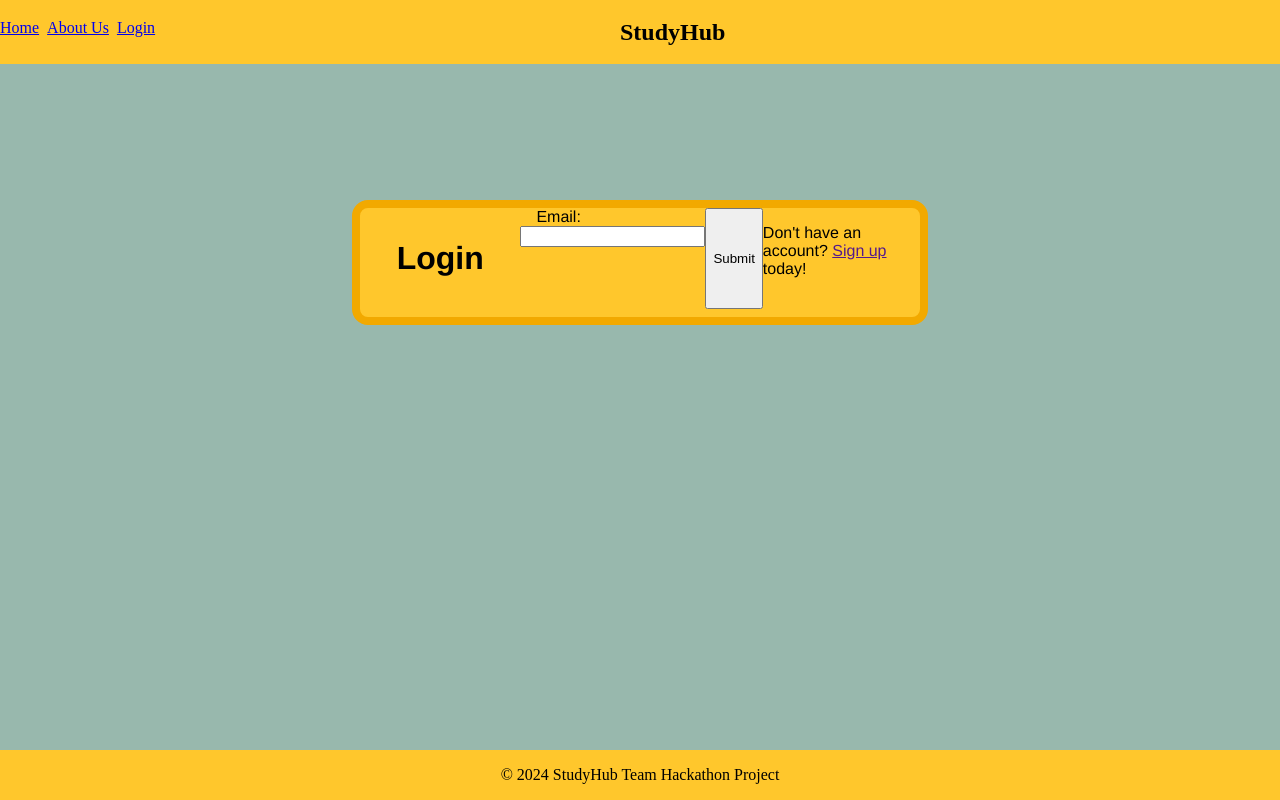
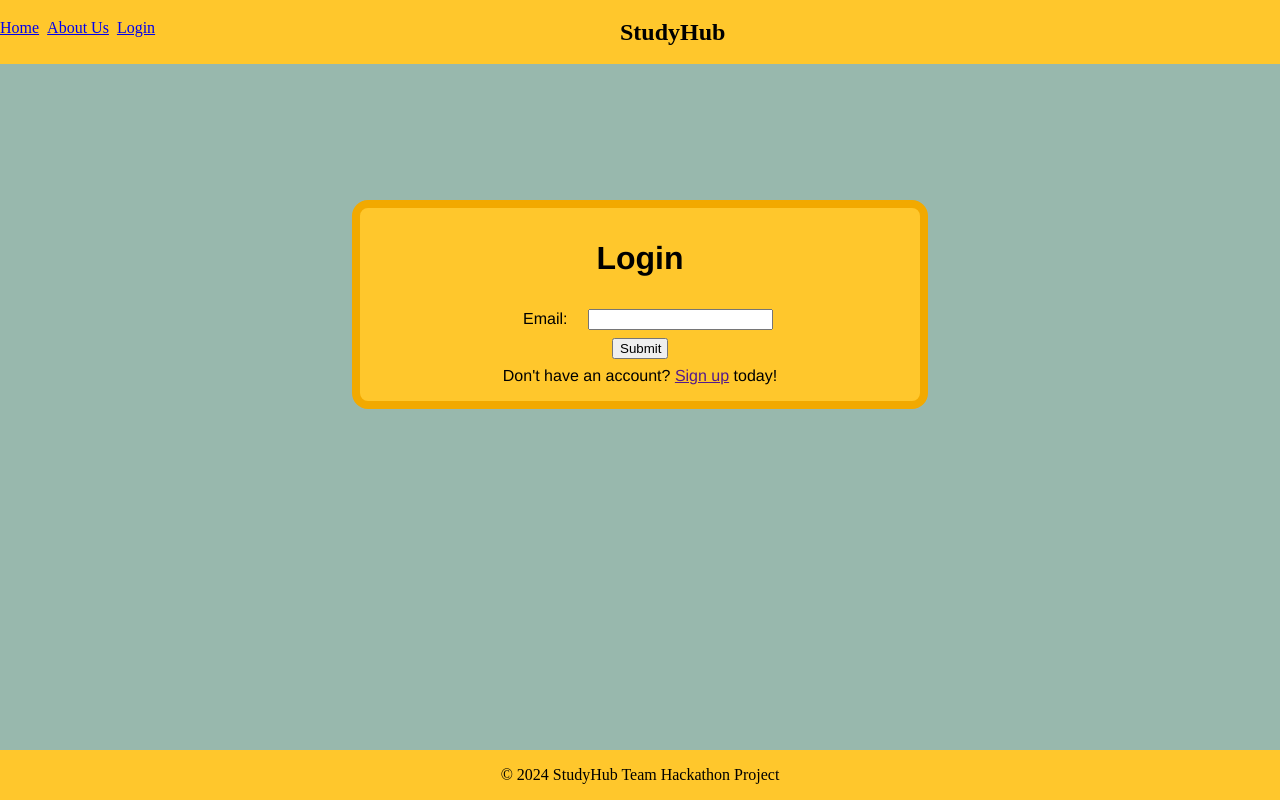
Before and after one commit to XXLZopes/hackathon24, a website: page frontEnd/login.html in a window 1280 px wide. Drawn offline with Linux system fonts and the light colour scheme.

Commit message:
Update login.css

```diff
--- a/frontEnd/login.css
+++ b/frontEnd/login.css
@@ -51,6 +51,7 @@ div.login
 {
     display: flex;
     flex-wrap: nowrap;
+    flex-direction: column;
     justify-content: center;
     border: 0.5em solid #F2A900;
     border-radius: 1em;
@@ -80,6 +81,22 @@ label
 div#loginEmail
 {
     display: default;
+    margin-left: auto;
+    margin-right: auto;
+}
+
+#submitButton
+{
+    width: 10%;
+    margin: auto;
+    margin-top: 1vh;
+}
+
+#loginFooter
+{
+    margin: auto;
+    padding-top: 1vh;
+    padding-bottom: 1vh;
 }
 
 .pageFooter
```
